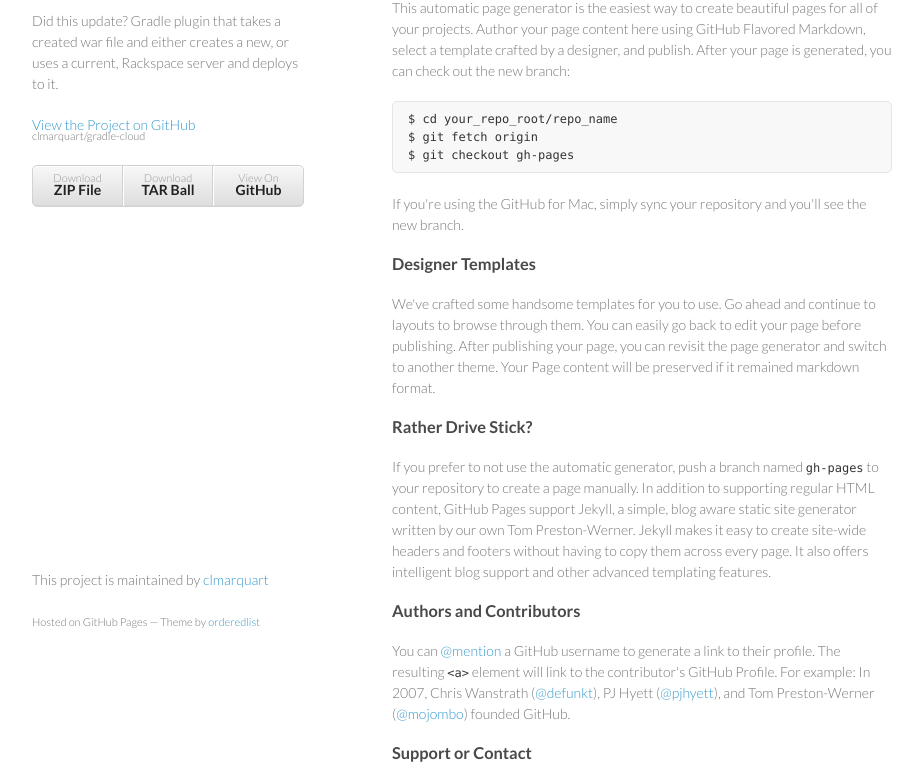
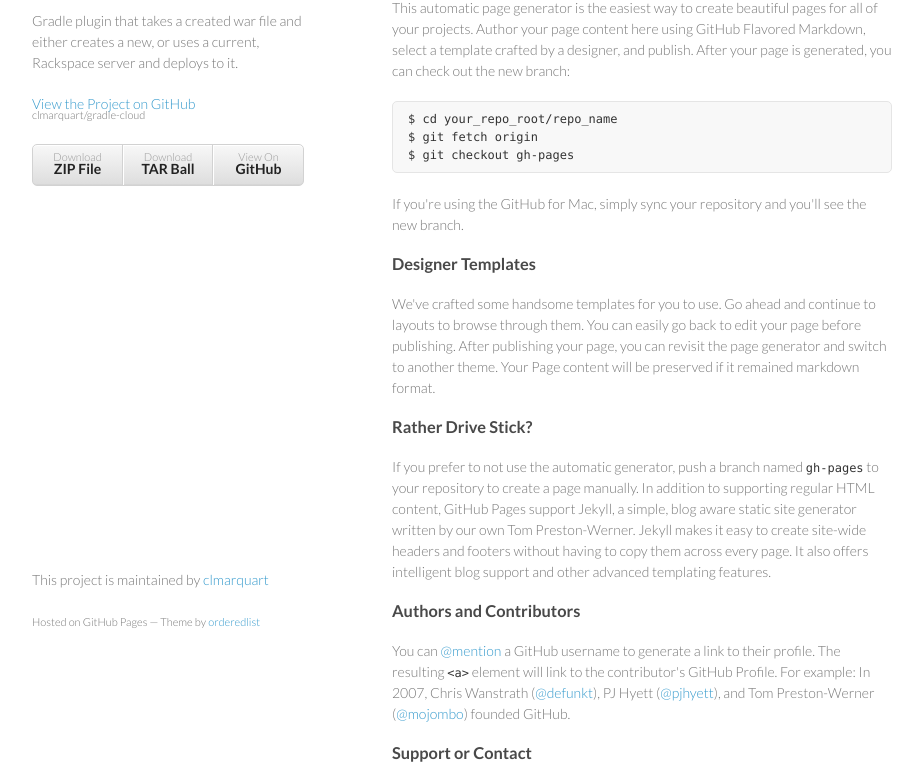
Before and after one commit to clmarquart/gradle-cloud, a plain HTML site: page index.html in a window 1280 px wide. Shown: the part 99-878 px from the top of the page, without its empty margins (178-1101 px from the left). Drawn offline with Linux system fonts and the light colour scheme.

Commit message:
Removing update

```diff
--- a/index.html
+++ b/index.html
@@ -16,7 +16,7 @@
     <div class="wrapper">
       <header>
         <h1>Gradle-cloud</h1>
-        <p>Did this update? Gradle plugin that takes a created war file and either creates a new, or uses a current, Rackspace server and deploys to it.</p>
+        <p>Gradle plugin that takes a created war file and either creates a new, or uses a current, Rackspace server and deploys to it.</p>
         <p class="view"><a href="https://github.com/clmarquart/gradle-cloud">View the Project on GitHub <small>clmarquart/gradle-cloud</small></a></p>
         <ul>
           <li><a href="https://github.com/clmarquart/gradle-cloud/zipball/master">Download <strong>ZIP File</strong></a></li>
```
